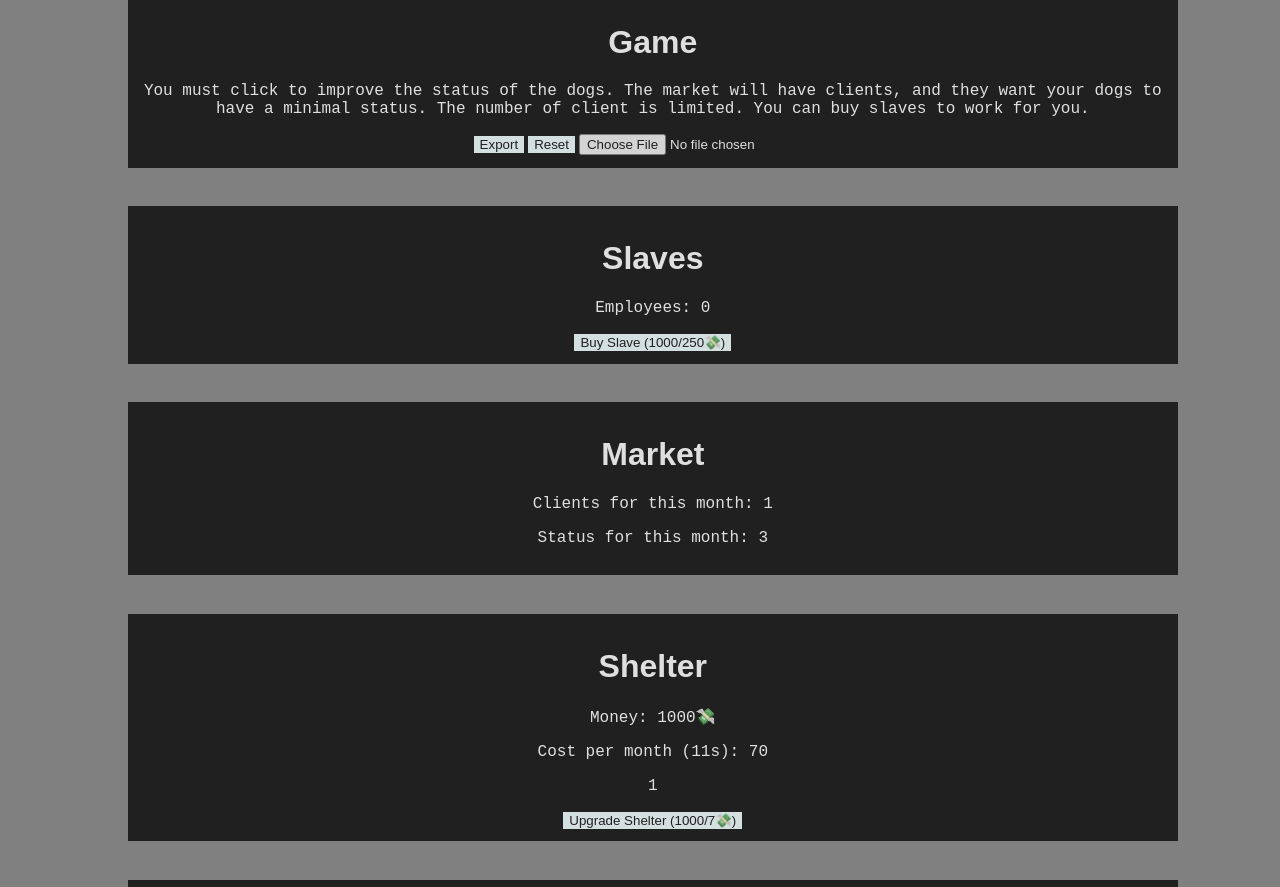
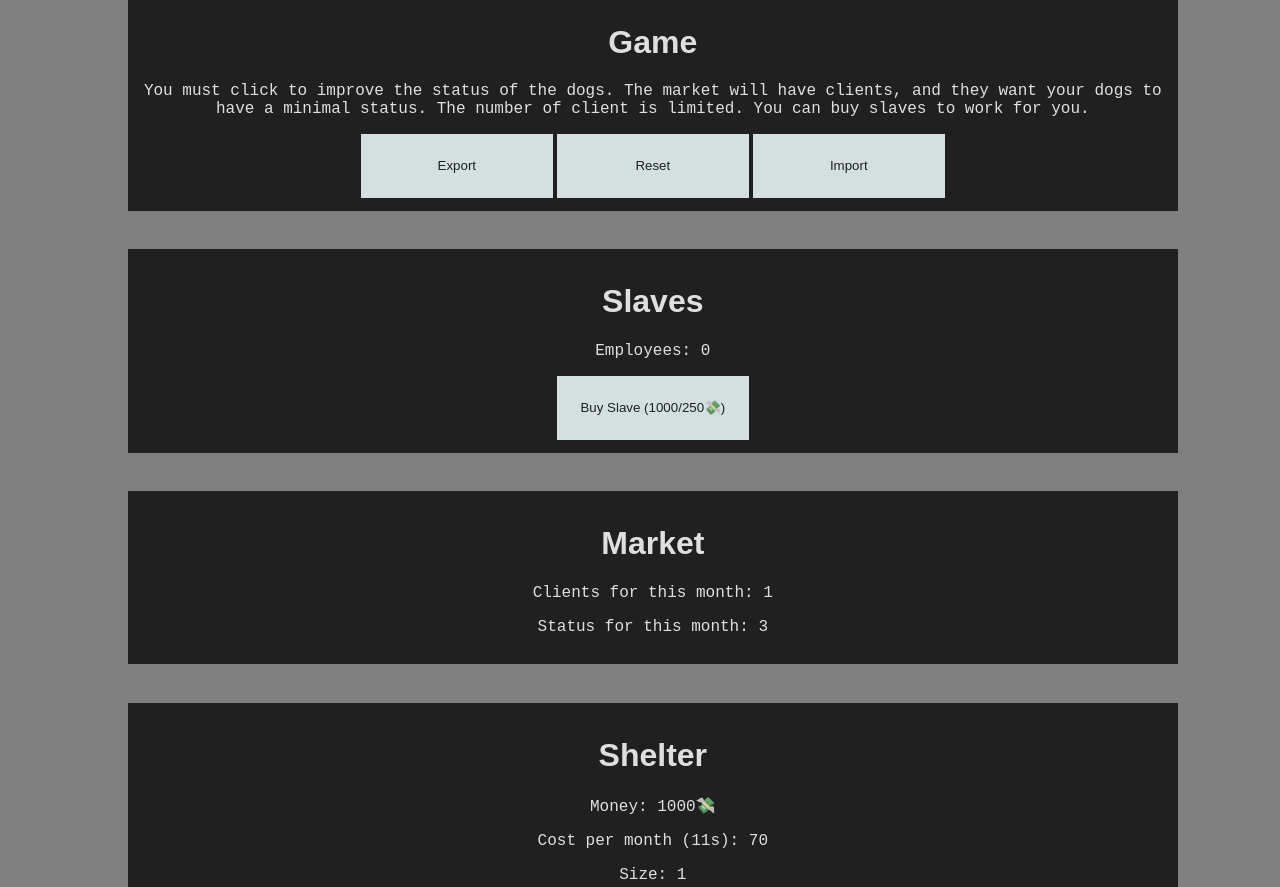
Before and after one commit to eVisualUser/web-clicker, a website: page index.html in a window 1280 px wide. Shown: the part 180-1067 px from the top of the page. Drawn offline with Linux system fonts and the light colour scheme; no server answers.

Commit message:
Applied style to import input node

```diff
--- a/entities/shelter.js
+++ b/entities/shelter.js
@@ -139,7 +139,7 @@ class Shelter extends Entity {
 
         let shelterSize = document.getElementById("shelter-size");
         if (shelterSize != null) {
-            shelterSize.textContent = " " + this.size;
+            shelterSize.textContent = "Size: " + this.size;
         }
 
         let shelterUpgrade = document.getElementById("shelter-upgrade");
--- a/game.css
+++ b/game.css
@@ -50,7 +50,14 @@ div.clicker {
     z-index: 5;
 }
 
+input.fileInput {
+    display: none;
+}
+
 button {
+    transition: 1.0s cubic-bezier(0.075, 0.82, 0.165, 1);
+    width: 15vw;
+    height: 5vw;
     transition: 0.5s;
     border: none;
     background-color: azure;
--- a/index.html
+++ b/index.html
@@ -48,7 +48,8 @@
             </p>
             <button id="export-button">Export</button>
             <button id="reset-button">Reset</button>
-            <input type="file" accept=".wcsf" id="import-button"></input>
+            <input class="fileInput" type="file" accept=".wcsf" id="import-button"></input>
+            <button for="import-button" onclick="document.getElementById('import-button').click()">Import</button>
         </div>
 
         <!-- Slaves -->
```
